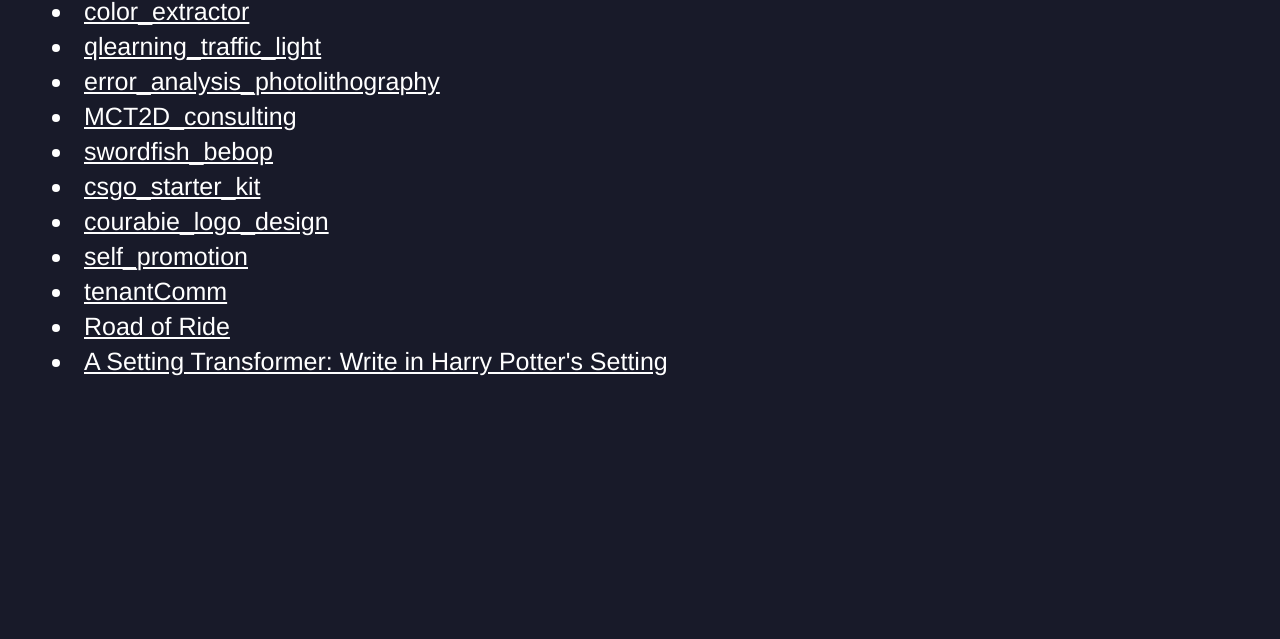
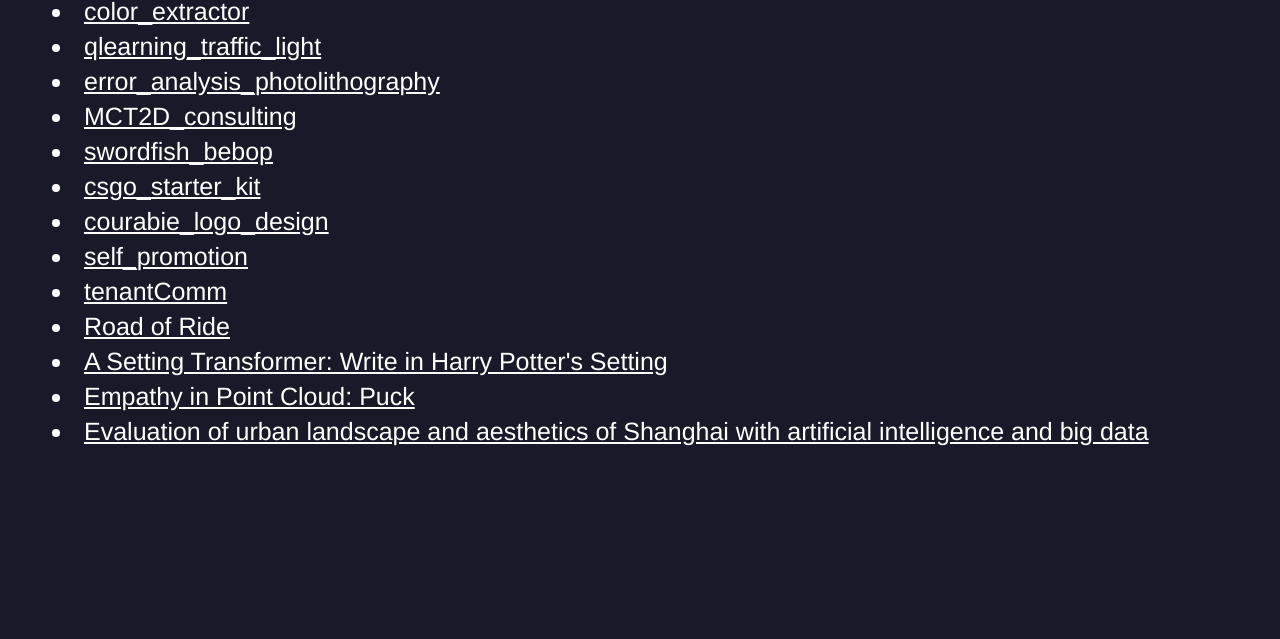
Before and after one commit to 10RE/my_projects, a plain HTML site: page index.html in a window 1280 px wide. Shown: the part 161-800 px from the top of the page. Drawn offline with Linux system fonts and the light colour scheme.

Commit message:
dev-update research

```diff
--- a/index.html
+++ b/index.html
@@ -53,6 +53,12 @@
                 <li>
                     <a href="./SI630_Final_Report.pdf"> A Setting Transformer: Write in Harry Potter's Setting </a>
                 </li>
+                <li>
+                    <a href="./W2022 Puck Final Presentation.pdf"> Empathy in Point Cloud: Puck </a>
+                </li>
+                <li>
+                    <a href="./evaluation of urban landscape.pdf"> Evaluation of urban landscape and aesthetics of Shanghai with artificial intelligence and big data </a>
+                </li>
             </ul>
 
         </main>
```
Also changed, not shown: 2 other files.
